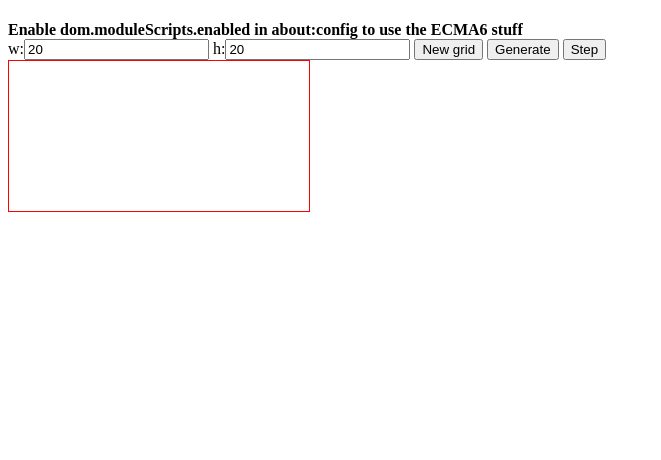
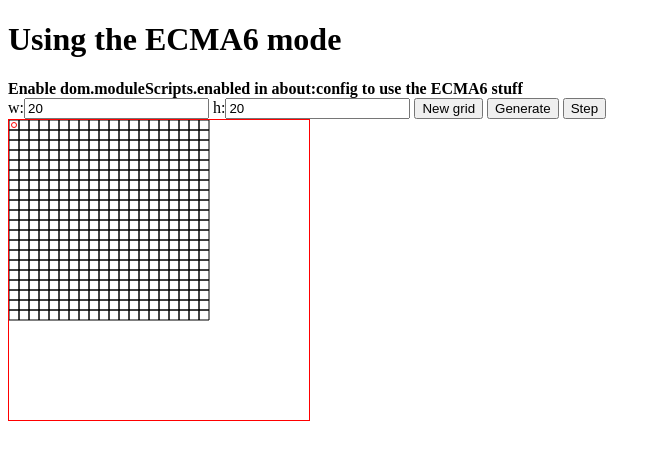
Before and after one commit to TheMarlboroMan/js-maze, a website: page index.html in a window 1280 px wide. Shown: the whole page, without its empty margins (0-661 px from the left). Drawn offline with Linux system fonts and the light colour scheme; files whose address does not match are found by name.

Commit message:
Setting scripts up

```diff
--- a/index.html
+++ b/index.html
@@ -18,9 +18,6 @@
 	</div>
 	<canvas id="display"></canvas>
 </body>
-<script type="module" type="text/javascript" src="src/ecma6/main.js"></script>
-<!--
-<script nomodule src="src/classic-with-class-support/requires.js"></script>
-<script nomodule src="src/main.js"></script>
--->
+<script type="module" type="text/javascript" src="src/maze-js/main.js"></script>
+<script nomodule src="src/build/main.js"></script>
 </html>
--- a/package.json
+++ b/package.json
@@ -3,7 +3,7 @@
   "version": "1.0.0",
   "scripts": {
     "test": "echo \"Error: no test specified\" && exit 1",
-    "build": "babel src/js-maze -d lib; rollup lib/main.js --o src/js-maze/main.js -f cjs"
+    "build": "rollup src/main.js --o build/main-rollup.js -f cjs; babel build/main-rollup.js -d build"
   },
   "babel": {
     "presets": [
```
Also changed, not shown: src/cell.js (renamed from src/js-maze/cell.js), src/controller.js (renamed from src/js-maze/controller.js), src/coords.js (renamed from src/js-maze/coords.js), src/display.js (renamed from src/js-maze/display.js), src/generator_type_a.js (renamed from src/js-maze/generator_type_a.js), src/input.js (renamed from src/js-maze/input.js), src/main.js (renamed from src/js-maze/main.js), src/maze.js (renamed from src/js-maze/maze.js), src/tools.js (renamed from src/js-maze/tools.js).
